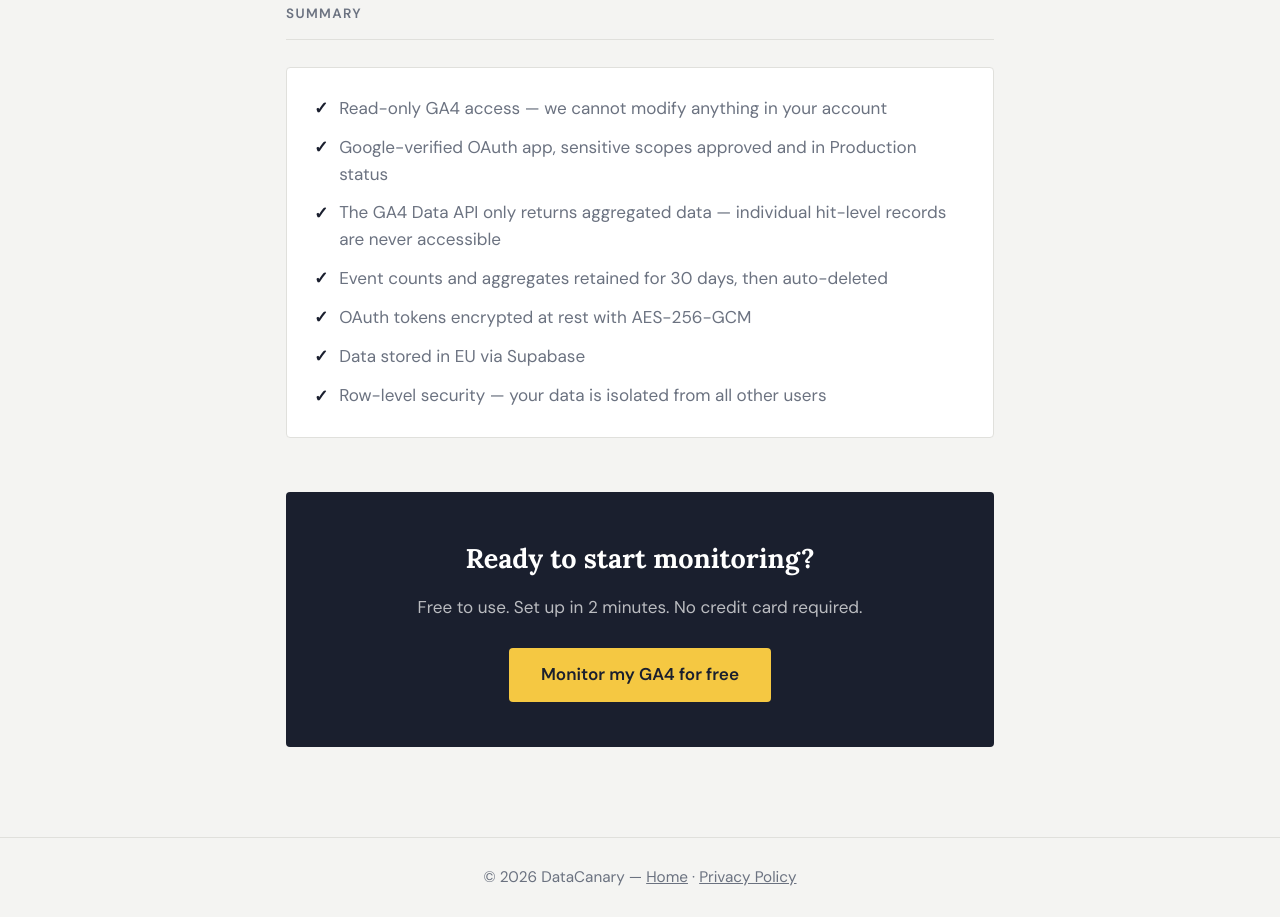
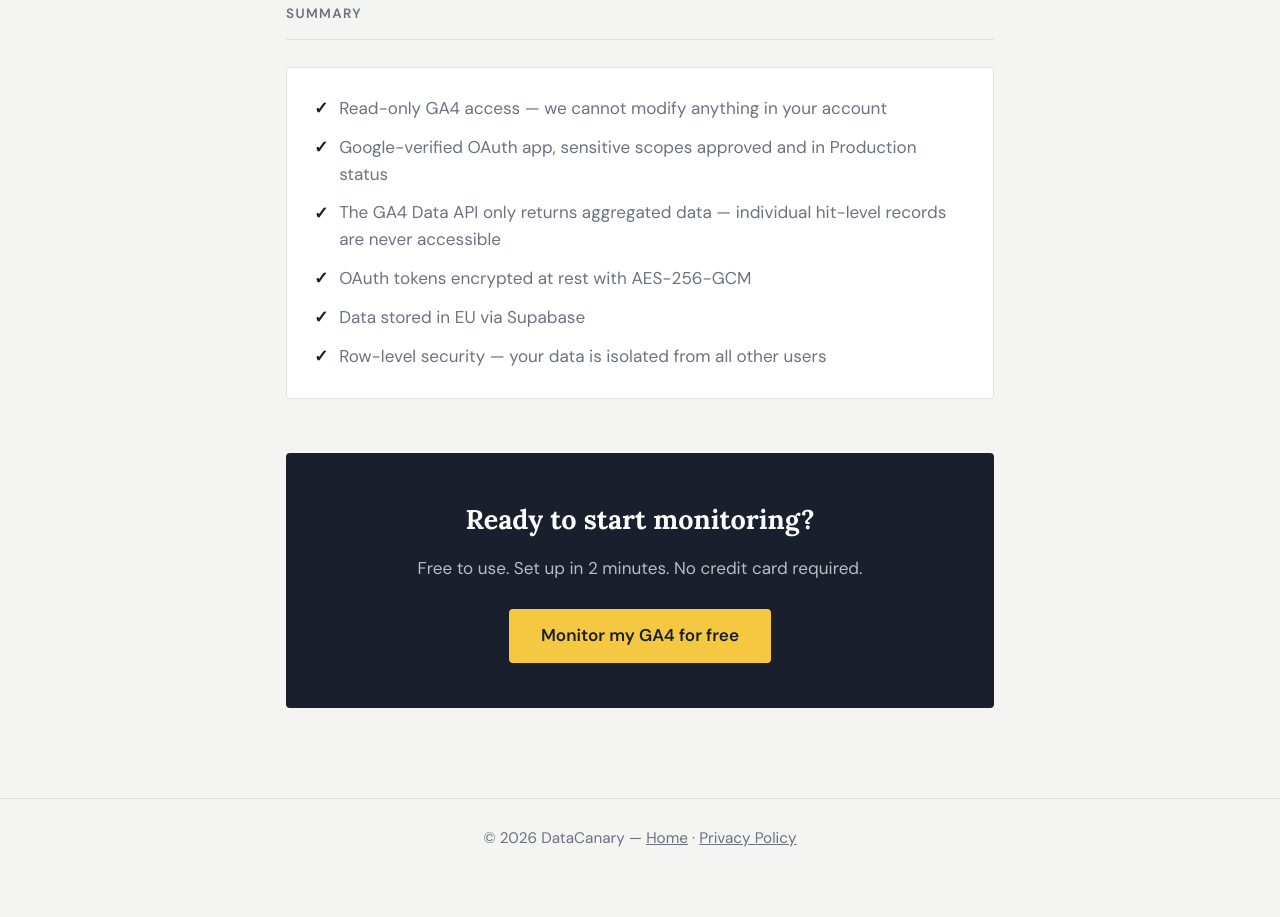
Before and after one commit to brian-osullivan/datacanary-site, a website: page security/index.html in a window 1280 px wide. Shown: the part 2373-3290 px from the top of the page. After the commit the page ends 3251 px from the top, so only its background shows below. Drawn offline with Linux system fonts and the light colour scheme; files whose address does not match are found by name.

Commit message:
Update index.html

```diff
--- a/security/index.html
+++ b/security/index.html
@@ -624,7 +624,6 @@ nav {
           <li>Read-only GA4 access — we cannot modify anything in your account</li>
           <li>Google-verified OAuth app, sensitive scopes approved and in Production status</li>
           <li>The GA4 Data API only returns aggregated data — individual hit-level records are never accessible</li>
-          <li>Event counts and aggregates retained for 30 days, then auto-deleted</li>
           <li>OAuth tokens encrypted at rest with AES-256-GCM</li>
           <li>Data stored in EU via Supabase</li>
           <li>Row-level security — your data is isolated from all other users</li>
```
